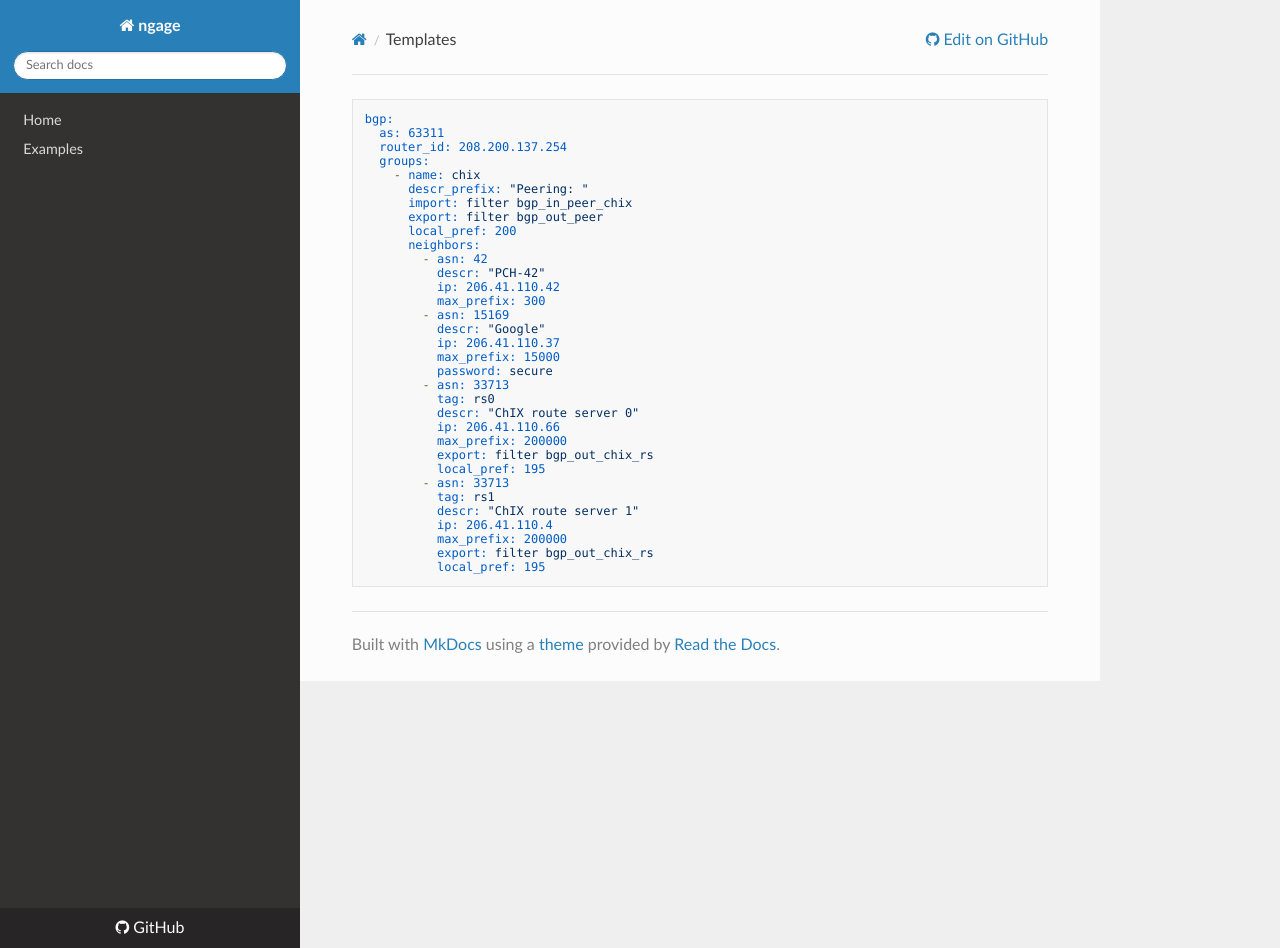
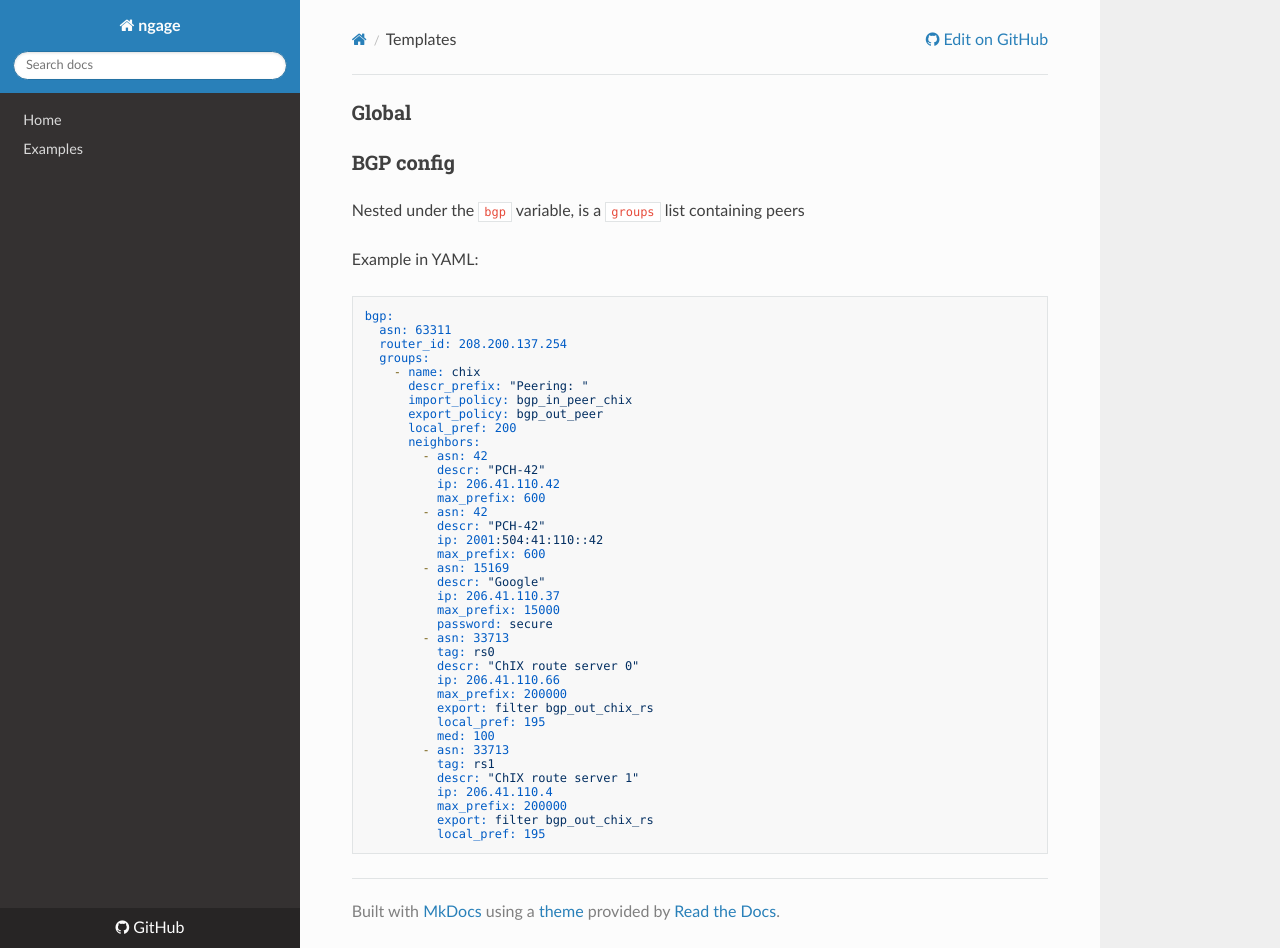
Before and after one commit to 20c/ngage, an MkDocs documentation site: the page built from docs/templates.md, in a window 1280 px wide and 948 px high. Built offline with MkDocs 1.6.1, drawn with Linux system fonts in a browser that asks for light colours; nearby versions of some CDN libraries; old or Windows-style settings are respelled for this version of MkDocs.

Commit message:
update docs

````diff
--- a/docs/templates.md
+++ b/docs/templates.md
@@ -1,19 +1,33 @@
+
+
+### Global
+
+### BGP config
+
+Nested under the `bgp` variable, is a `groups` list containing peers
+
+
+Example in YAML:
 
 ```yaml
 bgp:
-  as: 63311
+  asn: 63311
   router_id: 208.200.137.254
   groups:
     - name: chix
       descr_prefix: "Peering: "
-      import: filter bgp_in_peer_chix
-      export: filter bgp_out_peer
+      import_policy: bgp_in_peer_chix
+      export_policy: bgp_out_peer
       local_pref: 200
       neighbors:
         - asn: 42
           descr: "PCH-42"
           ip: 206.41.110.42
-          max_prefix: 300
+          max_prefix: 600
+        - asn: 42
+          descr: "PCH-42"
+          ip: 2001:504:41:110::42
+          max_prefix: 600
         - asn: 15169
           descr: "Google"
           ip: 206.41.110.37
@@ -26,6 +40,7 @@ bgp:
           max_prefix: 200000
           export: filter bgp_out_chix_rs
           local_pref: 195
+          med: 100
         - asn: 33713
           tag: rs1
           descr: "ChIX route server 1"
````
Also changed, not shown: README.md (+5 -4 lines), 1 other file.
